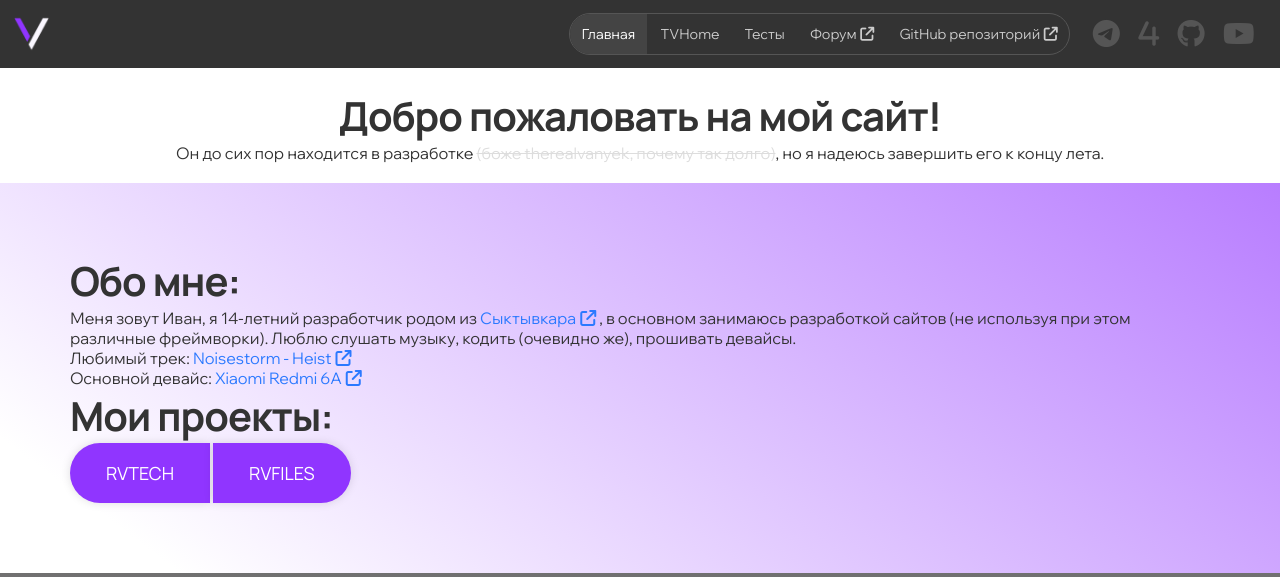
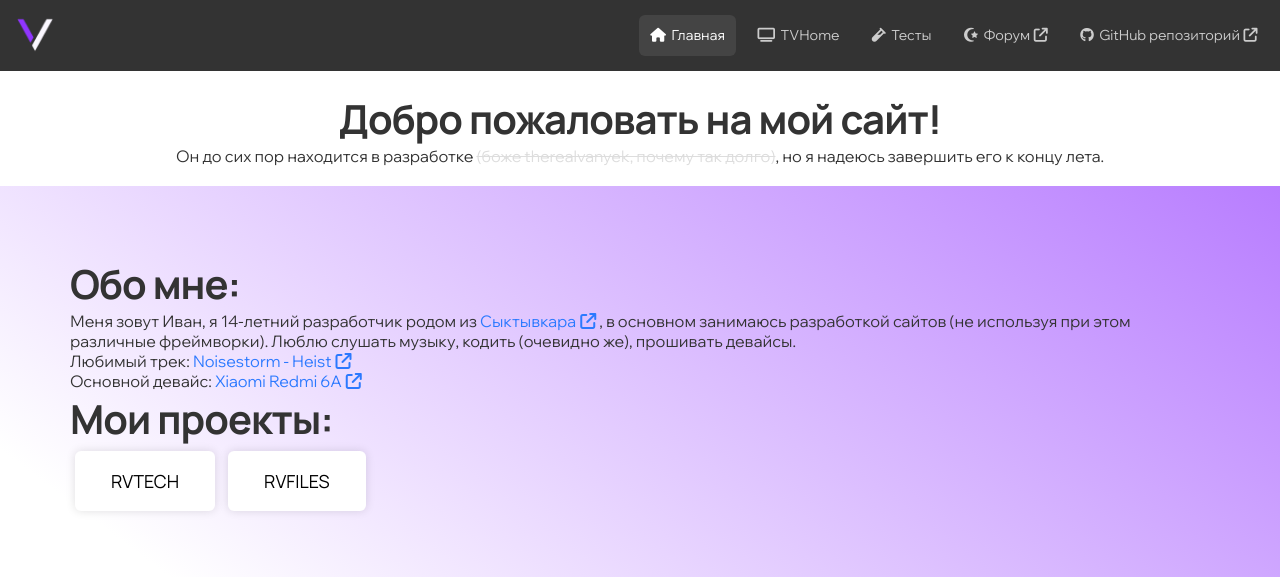
Before and after one commit to 4vanyek/therealvanyek-ml, a PHP site: page / in a window 1280 px wide. Shown: the top 577 px of the page. Run offline with PHP 8.4, Linux system fonts and the light colour scheme; some libraries are stand-ins or nearby versions; grey boxes are pictures that could not be loaded.

Commit message:
очередная переделка

```diff
--- a/css/cont.css
+++ b/css/cont.css
@@ -7,10 +7,11 @@
 }
 .main-cc button {
     font-size: 18px;
-    background: #9035ff;
-    color: #fff;
+    background: #fff;
+    /*background: #9035ff;
+    color: #fff;*/
     box-shadow: 0px 0px 10px #00000020;
-    margin: 0;
+    /*margin: 0;*/
 }
 .main-cc-a {
     padding: 1em 2em;
@@ -18,7 +19,7 @@
     background: #9035ff;
     color: #fff !important;
     text-shadow: none;
-    border-radius: 35px;
+    border-radius: 6px;
 }
 .main-cc-a:hover {
     background: #8330e9;
@@ -28,11 +29,9 @@
     background: #7129c8;
 }
 .main-cc button:hover {
-    background: #8330e9;
-    box-shadow: 0px 0px 20px #00000030;
-}
-.main-cc button:active {
-    background: #7129c8;
+    /*background: #8330e9;
+    box-shadow: 0px 0px 20px #00000030;*/
+    background: #efefef;
 }
 .grad-text-1 {
     background: radial-gradient(circle farthest-side at top left, #000000 0%, #9035FF 15%);
--- a/css/general.css
+++ b/css/general.css
@@ -74,7 +74,7 @@ h2 {
 }
 .logo, .logo img {
     background: none;
-    margin: 0;
+    margin: 10px;
     padding: 0;
     align-items: center;
     justify-content: center;
@@ -107,20 +107,12 @@ a:hover {
 a:active {
     scale: 0.97;
 }
-.first-link {
-    border-top-left-radius: 35px;
-    border-bottom-left-radius: 35px;
-}
-.last-link {
-    border-top-right-radius: 35px;
-    border-bottom-right-radius: 35px;
-}
 button {
     padding: 1em 2em;
     font-size: 14px;
     border: none;
     font-family: 'Manrope', sans-serif;
-    border-radius: 35px;
+    border-radius: 6px;
     margin: 5px;
     background: #eee;
     transition: 150ms cubic-bezier(0.075, 0.82, 0.165, 1); /* рандомный переход, предложенный emmet */
--- a/css/mobile.css
+++ b/css/mobile.css
@@ -6,6 +6,9 @@
 @media screen and (max-width: 650px) {
     .nav {
         display: none;
+    }
+    .navbar {
+        padding: 1em !important;
     }
     .logo {
         display: none;
--- a/css/nav.css
+++ b/css/nav.css
@@ -23,7 +23,7 @@ li {
 	display: flex;
 	align-items: center;
 	justify-content: space-between;
-	padding: 0.8em;
+	padding: 0.4em;
 	background-color: #333;
 	color: #fff;
 	position: sticky;
@@ -45,8 +45,13 @@ li {
 	/*gap: 1em;*/
 	font-size: 14px;
 }
-.menu a {
+.menu a, .last-link-menu {
 	padding: 0.8em;
+	border-radius: 6px;
+	margin: 5px;
+}
+.last-link-menu {
+	display: flex;
 }
 .menu a, .menu a:visited {
 	color: #ccc;
@@ -106,11 +111,6 @@ input[type=checkbox] {
 	font-size: 24px;
 	user-select: none;
 }
-.pill {
-	border: 1px solid #555;
-	border-radius: 35px;
-	padding: 0.8em 0;
-}
 /* APPLYING MEDIA QUERIES */
 @media (max-width: 600px) {
 	.menu {
@@ -127,7 +127,7 @@ input[type=checkbox] {
 	}
 	.menu a {
 		margin: 5px;
-		border-radius: 35px;
+		border-radius: 6px;
 	}
 	.mlogo {
 		width: 10%;
--- a/css/socialicons.css
+++ b/css/socialicons.css
@@ -40,6 +40,6 @@ ol {
     padding: 0;
   }
   .social-icon:hover {
-    color: #aaa;
+    color: #222;
     transition-duration: 0.2s;
   }
--- a/footer.html
+++ b/footer.html
@@ -1,7 +1,16 @@
 <footer class="tcent">
     <div style="white-space: nowrap;">
         <a href="https://github.com/4vanyek" target="_blank">therealvanyek 2023</a>
-        <p style="display: inline-block;">/&nbsp;ревизия от 19.06.23</p>
+        <p style="display: inline-block;">/&nbsp;ревизия от 22.06.23</p>
     </div>
     <a href="/privacy" class="internal_link">Privacy Policy</a>
+    <div class="social-icons-container right"> <!-- иконки соцсетей -->
+        <ol class="social-icons">
+            <li><a href="https://discord.com/users/658287767490527243"><i class="fa-brands fa-discord social-icon"></i></a></li>
+            <li><a href="https://telegram.dog/trv_official1"><i class="fa-brands fa-telegram social-icon"></i></a></li>
+            <li><a href="https://4pda.to/forum/index.php?showuser=10840063"><i class="fa-solid fa-4 social-icon"></i></a></li>
+            <li><a href="https://github.com/4vanyek"><i class="fa-brands fa-github social-icon"></i></a></li>
+            <li><a href="https://youtube.com/@therealvanyek8175"><i class="fa-brands fa-youtube social-icon"></i></a></li>
+        </ol>
+    </div>
 </footer>
--- a/index.html
+++ b/index.html
@@ -34,21 +34,11 @@
 
          <!-- NAVIGATION MENUS -->
          <div class="menu flex">
-			<div class="pill">
-            <a href="/" class="internal_link link-active first-link">Главная</a>
-            <a href="tvhome/" class="internal_link">TVHome</a>
-            <a href="../t" class="internal_link">Тесты</a>
-            <a href="https://forum.therealvanyek.ml" target="_blank">Форум</a>
-           <a href="https://github.com/4vanyek/trvml" class="last-link" target="_blank">GitHub репозиторий</a>
-		   </div>
-           <div class="social-icons-container right" style="margin-left: 15px;"> <!-- иконки соцсетей -->
-            <ol class="social-icons">
-                <li><a href="https://telegram.dog/trv_official1"><i class="fa-brands fa-telegram social-icon"></i></a></li>
-                <li><a href="https://4pda.to/forum/index.php?showuser=10840063"><i class="fa-solid fa-4 social-icon"></i></a></li>
-                <li><a href="https://github.com/4vanyek"><i class="fa-brands fa-github social-icon"></i></a></li>
-                <li><a href="https://youtube.com/@therealvanyek8175"><i class="fa-brands fa-youtube social-icon"></i></a></li>
-            </ol>
-        </div>
+            <a href="/" class="internal_link link-active"><i class="fa-solid fa-house"></i>&nbsp;&nbsp;Главная</a>
+            <a href="tvhome/" class="internal_link"><i class="fa-solid fa-tv"></i>&nbsp;&nbsp;TVHome</a>
+            <a href="../t" class="internal_link"><i class="fa-solid fa-vial"></i>&nbsp;&nbsp;Тесты</a>
+            <a href="https://forum.therealvanyek.ml" target="_blank"><i class="fa-solid fa-star-and-crescent"></i>&nbsp;&nbsp;Форум</a>
+           <a href="https://github.com/4vanyek/trvml" target="_blank"><i class="fa-brands fa-github"></i>&nbsp;&nbsp;GitHub репозиторий</a>
          </div>
        </ul>
      </nav>
@@ -69,8 +59,8 @@
 				 Основной девайс: <a href="https://4pda.to/devdb/xiaomi_redmi_6a" target="_blank">Xiaomi Redmi 6A</a>
             </p>
 			<h2>Мои проекты:</h2>
-            <button onclick="location.href='#RVTECH'" style="border-top-right-radius: 0; border-bottom-right-radius: 0;">RVTECH</button>
-            <button onclick="location.href='#RVFILES'" style="border-top-left-radius: 0; border-bottom-left-radius: 0;">RVFILES</button>
+            <button onclick="location.href='#RVTECH'">RVTECH</button>
+            <button onclick="location.href='#RVFILES'">RVFILES</button>
         </div>
      </div>
      <div class="projects">
```
Also changed, not shown: t/index.html (+5 -15 lines), tvhome/index.html (+5 -15 lines).
